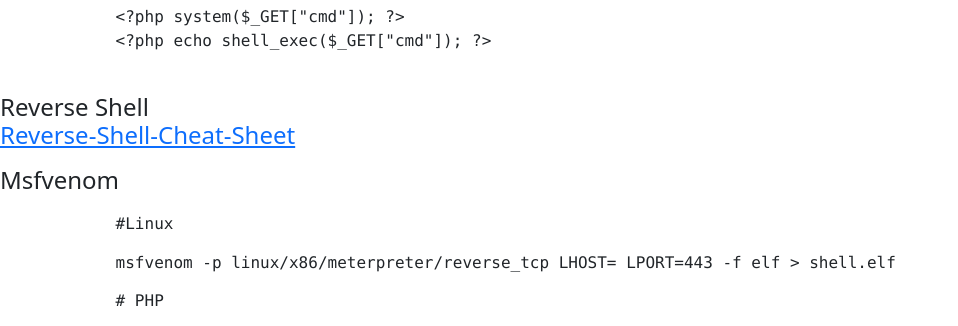
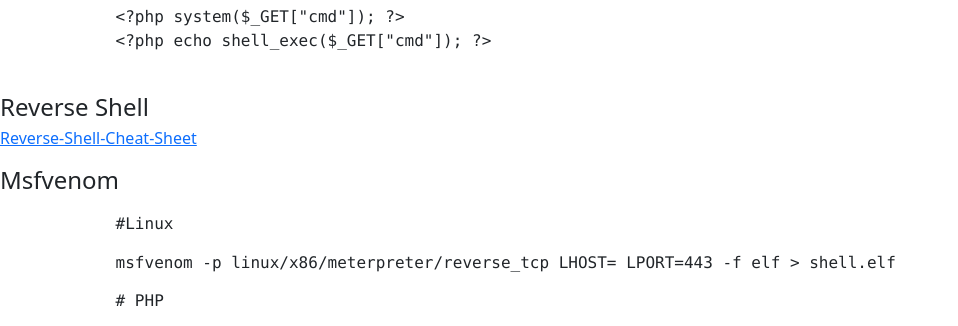
Before and after one commit to kutumin/OSCP-notes, a plain HTML site: page index.html in a window 1280 px wide. Shown: the part 741-1067 px from the top of the page, without its empty margins (0-958 px from the left). Drawn offline with nearby package versions, Linux system fonts and the light colour scheme.

Commit message:
Update index.html

```diff
--- a/index.html
+++ b/index.html
@@ -42,7 +42,7 @@
             </pre>
     <h4>Reverse Shell </h4">
 
-        <p><a syle="font-size: medium;" href="http://pentestmonkey.net/cheat-sheet/shells/reverse-shell-cheat-sheet">Reverse-Shell-Cheat-Sheet</a></p>
+        <p><a style="font-size: medium;" href="http://pentestmonkey.net/cheat-sheet/shells/reverse-shell-cheat-sheet">Reverse-Shell-Cheat-Sheet</a></p>
 
     <h4>Msfvenom</h4">
             <pre style="font-size: medium;">
```
